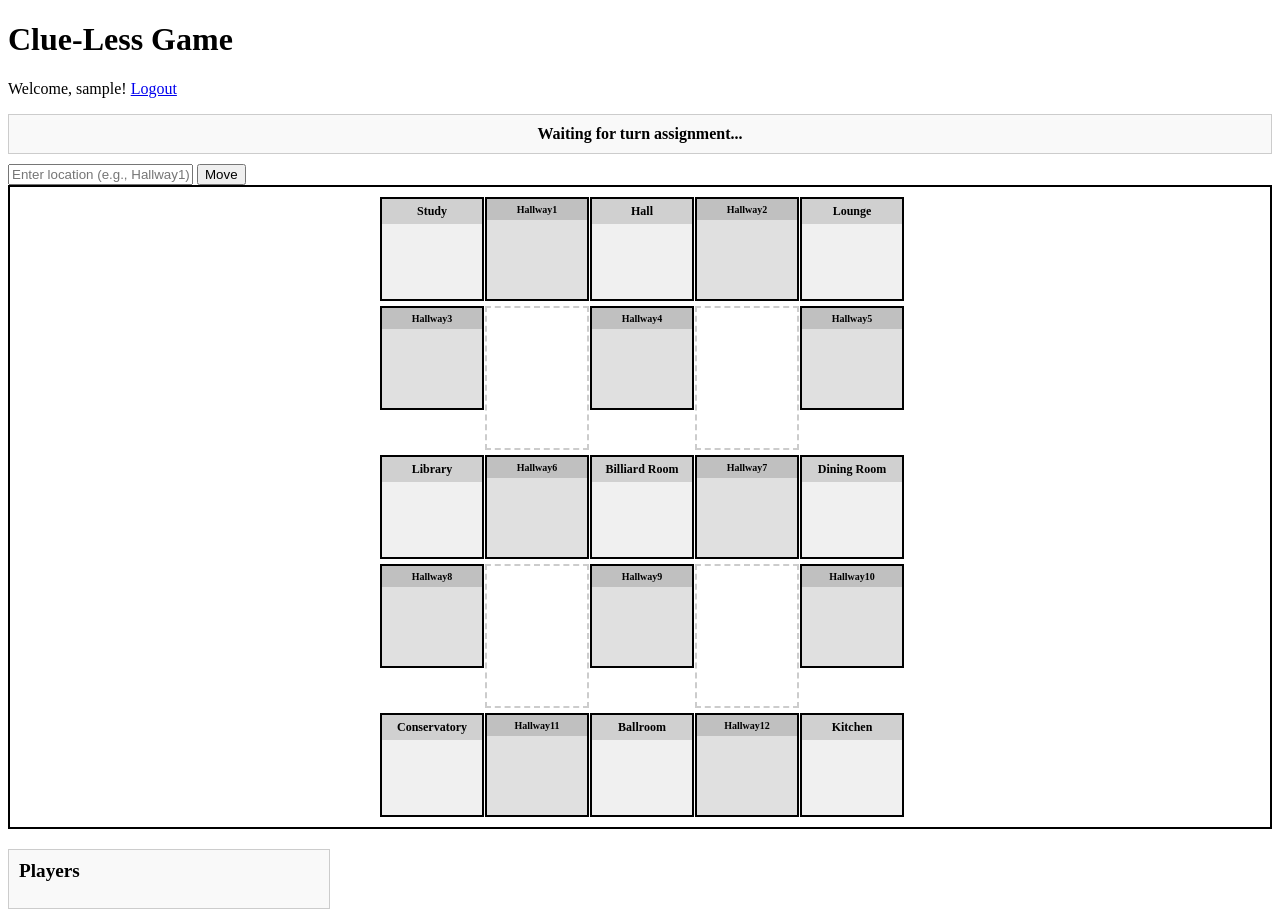
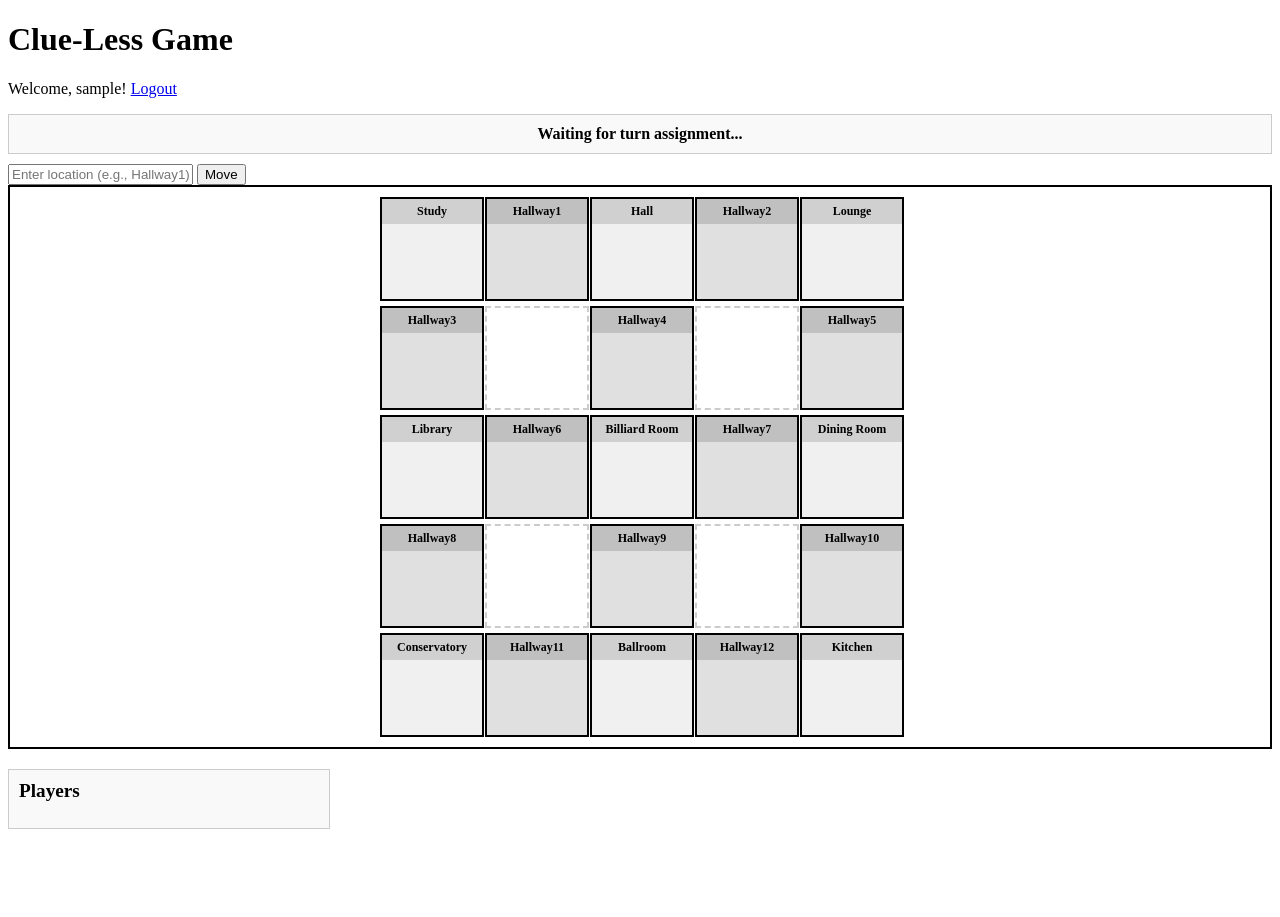
Before and after one commit to hyunjinkim-developer/learn-clueless-django, a Django app: template game/templates/game/game.html in a window 1280 px wide. After the commit the page ends 829 px from the top, so only its background shows below. Run offline with Django 5.2, Linux system fonts and the light colour scheme; the template is opened without the code that fills it, so the values that code supplies are empty; the visitor is signed in with stand-in values (Sample User, id 1).

Commit message:
feat: Modify client layout

```diff
--- a/game/templates/game/game.html
+++ b/game/templates/game/game.html
@@ -2,6 +2,9 @@
 <html>
 <head>
     <style>
+        :root { /* Define a global CSS variable */
+            --room-hallway-name-font-size: 12px;
+        }
         #game-board {
             display: grid;  /* Use CSS Grid for board layout */
             grid-template-columns: repeat(5, 100px);  /* 5 columns of 100px each */
@@ -20,7 +23,7 @@
             position: relative;  /* Enable positioning for internal elements */
         }
         .room-name {
-            font-size: 12px;  /* Smaller font for room name */
+            font-size: var(--room-hallway-name-font-size);  /* Smaller font for room name */
             font-weight: bold;  /* Bold text for emphasis */
             padding: 5px 0;  /* Padding for spacing */
             background-color: #d0d0d0;  /* Slightly darker background for name */
@@ -40,7 +43,7 @@
             position: relative;  /* Enable positioning for internal elements */
         }
         .hallway-name {
-            font-size: 10px;  /* Smaller font for hallway name */
+            font-size: var(--room-hallway-name-font-size);  /* Smaller font for hallway name */
             font-weight: bold;  /* Bold text for emphasis */
             padding: 5px 0;  /* Padding for spacing */
             background-color: #c0c0c0;  /* Slightly darker background for name */
@@ -54,10 +57,10 @@
         .vacant {
             border: 2px dashed #ccc;  /* Dashed border for vacant spaces */
             width: 100px;  /* Fixed width */
-            height: 100px;  /* Fixed height */
+            height: 100px;  /* Fixed height, matching rooms and hallways */
             text-align: center;  /* Center text */
-            padding-top: 40px;  /* Padding for character text */
-            background-color: white;
+            background-color: white;  /* White background */
+            position: relative;  /* Enable positioning for internal elements */
         }
         .info-message {
             color: blue;  /* Blue color for info messages */
```
Also changed, not shown: 1 other file.
